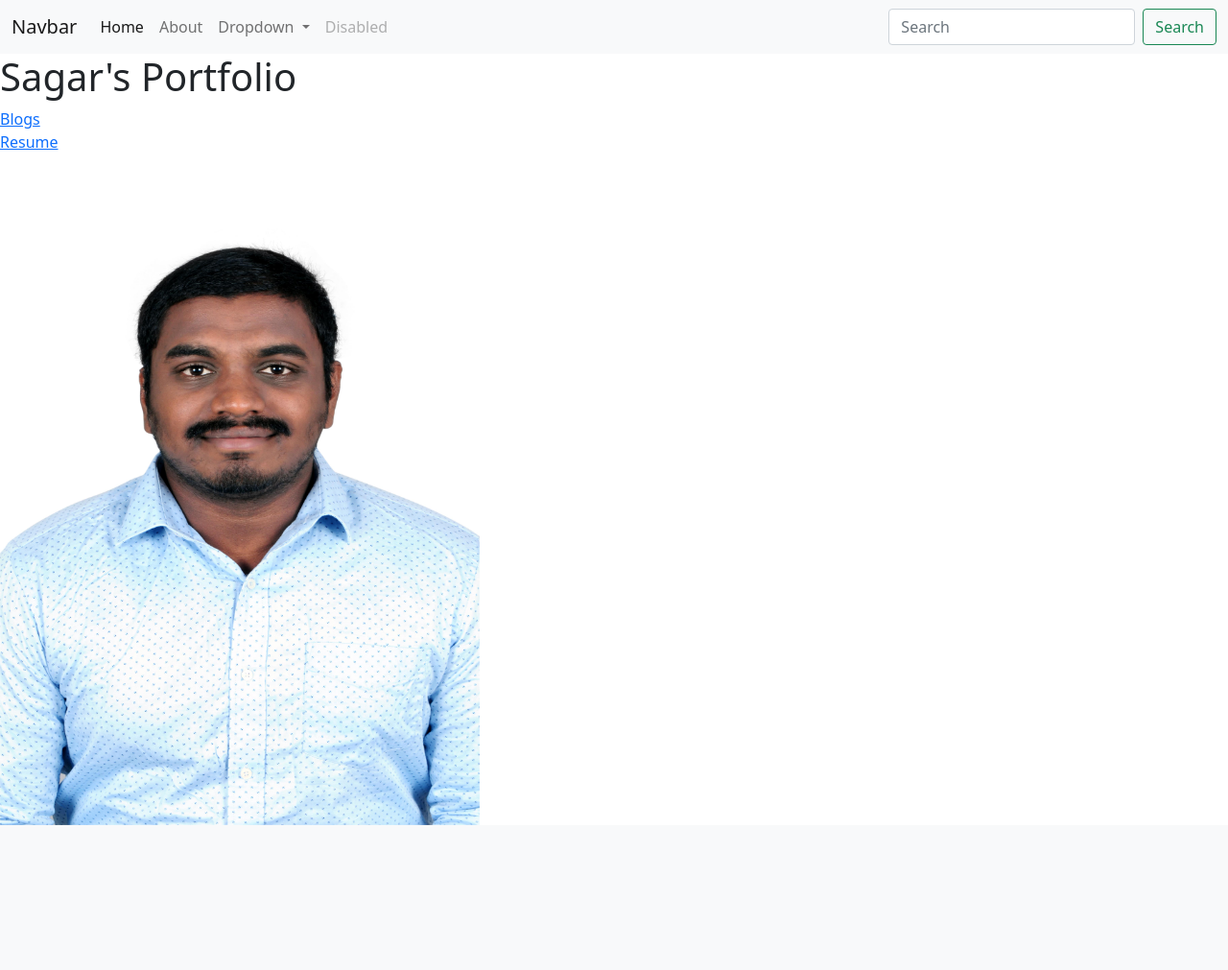
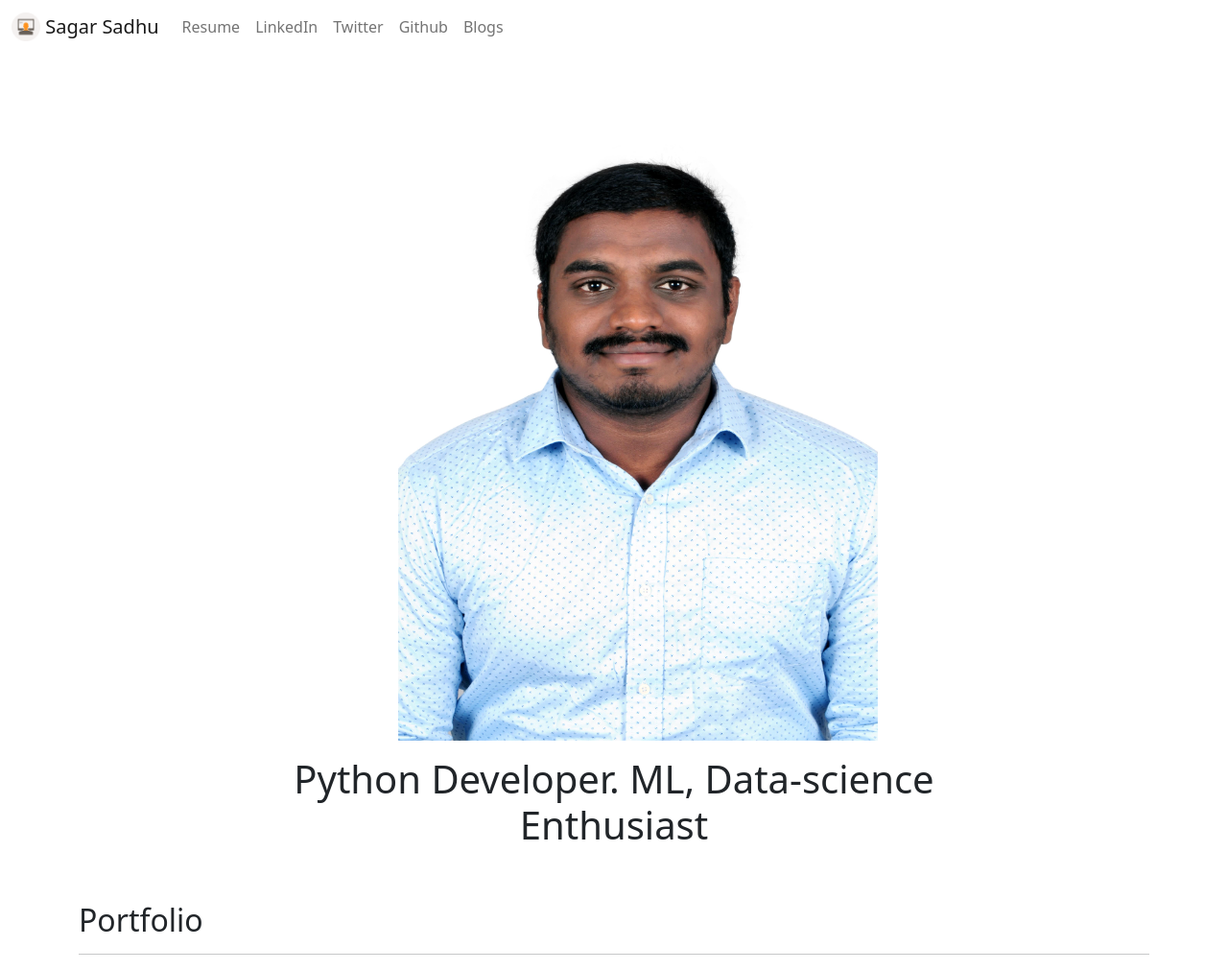
Before and after one commit to sagarsadhu/os-python, a Django app: template django/personal_portfolio-project/portfolio/templates/portfolio/home.html in a window 1280 px wide. Shown: the whole page at 96% size. Before the commit the page ends 860 px from the top, so only its background shows below. Run offline with Django 3.2, Linux system fonts and the light colour scheme; the template is opened without the code that fills it, so the values that code supplies are empty; some libraries are stand-ins or nearby versions.

Commit message:
Personal Portfolio styling part-1

```diff
--- a/django/personal_portfolio-project/portfolio/templates/portfolio/base.html
+++ b/django/personal_portfolio-project/portfolio/templates/portfolio/base.html
@@ -1,5 +1,6 @@
 <!doctype html>
 <html lang="en">
+{% load static %}
   <head>
     <!-- Required meta tags -->
     <meta charset="utf-8">
@@ -8,56 +9,50 @@
     <!-- Bootstrap CSS -->
     <link href="https://cdn.jsdelivr.net/npm/bootstrap@5.0.1/dist/css/bootstrap.min.css" rel="stylesheet" integrity="sha384-+0n0xVW2eSR5OomGNYDnhzAbDsOXxcvSN1TPprVMTNDbiYZCxYbOOl7+AMvyTG2x" crossorigin="anonymous">
 
+    <link rel="icon" type="image/png" href="{% static 'portfolio/Logo.png' %}">
+
     <title>Sagar Sadhu</title>
   </head>
   <body>
-  <nav class="navbar navbar-expand-lg navbar-light bg-light">
+  <nav class="navbar navbar-expand-md navbar-light">
   <div class="container-fluid">
-    <a class="navbar-brand" href="#">Navbar</a>
+    <a class="navbar-brand" href="{% url 'home' %}">
+      <img src="{% static 'portfolio/Logo.png' %}" width="30" height="30" class="d-inline-block align-top" alt="Sagar's Logo">
+      <span>Sagar Sadhu</span>
+    </a>
     <button class="navbar-toggler" type="button" data-bs-toggle="collapse" data-bs-target="#navbarSupportedContent" aria-controls="navbarSupportedContent" aria-expanded="false" aria-label="Toggle navigation">
       <span class="navbar-toggler-icon"></span>
     </button>
-    <div class="collapse navbar-collapse" id="navbarSupportedContent">
-      <ul class="navbar-nav me-auto mb-2 mb-lg-0">
+    <div class="collapse navbar-collapse text-center" id="navbarNav">
+      <ul class="navbar-nav ml-auto">
         <li class="nav-item">
-          <a class="nav-link active" aria-current="page" href="#">Home</a>
+          <a class="nav-link" href="{% static 'portfolio/S.B.G.Sagar.pdf' %}">Resume</a>
         </li>
         <li class="nav-item">
-          <a class="nav-link" href="#">About</a>
-        </li>
-        <li class="nav-item dropdown">
-          <a class="nav-link dropdown-toggle" href="#" id="navbarDropdown" role="button" data-bs-toggle="dropdown" aria-expanded="false">
-            Dropdown
-          </a>
-          <ul class="dropdown-menu" aria-labelledby="navbarDropdown">
-            <li><a class="dropdown-item" href="#">Action</a></li>
-            <li><a class="dropdown-item" href="#">Another action</a></li>
-            <li><hr class="dropdown-divider"></li>
-            <li><a class="dropdown-item" href="#">Something else here</a></li>
-          </ul>
+            <a class="nav-link" href="https://www.linkedin.com/in/bala-gangadhar-sagar-sadhu-1781b5115/" target="_blank">LinkedIn</a>
         </li>
         <li class="nav-item">
-          <a class="nav-link disabled" href="#" tabindex="-1" aria-disabled="true">Disabled</a>
+            <a class="nav-link" href="https://twitter.com/sagar_sadhu_" target="_blank">Twitter</a>
+        </li>
+        <li class="nav-item">
+            <a class="nav-link" href="https://github.com/sagarsadhu" target="_blank">Github</a>
+        </li>
+        <li class="nav-item">
+         <a class="nav-link" href="{% url 'blog:all_blogs' %}">Blogs</a>
         </li>
       </ul>
-      <form class="d-flex">
-        <input class="form-control me-2" type="search" placeholder="Search" aria-label="Search">
-        <button class="btn btn-outline-success" type="submit">Search</button>
-      </form>
     </div>
   </div>
   </nav>
+  <div class="container">
   {% block content %} {% endblock %}
+  </div>
+    <!-- Optional JavaScript -->
+    <!-- jQuery first, then Popper.js, then Bootstrap JS -->
+    <script src="https://code.jquery.com/jquery-3.4.1.slim.min.js" integrity="sha384-J6qa4849blE2+poT4WnyKhv5vZF5SrPo0iEjwBvKU7imGFAV0wwj1yYfoRSJoZ+n" crossorigin="anonymous"></script>
+    <script src="https://cdn.jsdelivr.net/npm/popper.js@1.16.0/dist/umd/popper.min.js" integrity="sha384-Q6E9RHvbIyZFJoft+2mJbHaEWldlvI9IOYy5n3zV9zzTtmI3UksdQRVvoxMfooAo" crossorigin="anonymous"></script>
+    <script src="https://stackpath.bootstrapcdn.com/bootstrap/4.4.1/js/bootstrap.min.js" integrity="sha384-wfSDF2E50Y2D1uUdj0O3uMBJnjuUD4Ih7YwaYd1iqfktj0Uod8GCExl3Og8ifwB6" crossorigin="anonymous"></script>
 
-    <!-- Optional JavaScript; choose one of the two! -->
 
-    <!-- Option 1: Bootstrap Bundle with Popper -->
-    <script src="https://cdn.jsdelivr.net/npm/bootstrap@5.0.1/dist/js/bootstrap.bundle.min.js" integrity="sha384-gtEjrD/SeCtmISkJkNUaaKMoLD0//ElJ19smozuHV6z3Iehds+3Ulb9Bn9Plx0x4" crossorigin="anonymous"></script>
-
-    <!-- Option 2: Separate Popper and Bootstrap JS -->
-    <!--
-    <script src="https://cdn.jsdelivr.net/npm/@popperjs/core@2.9.2/dist/umd/popper.min.js" integrity="sha384-IQsoLXl5PILFhosVNubq5LC7Qb9DXgDA9i+tQ8Zj3iwWAwPtgFTxbJ8NT4GN1R8p" crossorigin="anonymous"></script>
-    <script src="https://cdn.jsdelivr.net/npm/bootstrap@5.0.1/dist/js/bootstrap.min.js" integrity="sha384-Atwg2Pkwv9vp0ygtn1JAojH0nYbwNJLPhwyoVbhoPwBhjQPR5VtM2+xf0Uwh9KtT" crossorigin="anonymous"></script>
-    -->
   </body>
 </html>
--- a/django/personal_portfolio-project/portfolio/templates/portfolio/home.html
+++ b/django/personal_portfolio-project/portfolio/templates/portfolio/home.html
@@ -1,25 +1,37 @@
 {% extends 'portfolio/base.html' %}
+{% load static %}
+{% block content %}
 
-{% block content %}
-    <h1>Sagar's Portfolio</h1>
-    {% load static %}
+<div class="row justify-content-center my-3">
+    <div class="col-5">
+    <img src="{% static 'portfolio/sagar.JPG' %}" height="700" width="500">
+    </div>
+</div>
 
-    <a href="{% url 'blog:all_blogs' %}">Blogs</a>
-    <br>
-    <a href="{% static 'portfolio/S.B.G.Sagar.pdf' %}">Resume</a>
-    <br>
-    <img src="{% static 'portfolio/sagar.JPG' %}" height="700" width="500">
-    <br>
+<div class="row justify-content-center mb-3">
+  <div class="col-md-9 text-center">
+    <h1 id="hometext" class="font-weight-bold">Python Developer. ML, Data-science Enthusiast</h1>
+  </div>
+</div>
 
+<h2 class="mt-5">Portfolio</h2>
+<hr>
+<div class="row">
+    {% for project in projects %}
+    <div class="col-lg-4 col-md-6">
+        {% if project.url %}
+        <a href="{{ project.url }}" target="_blank">
+            <img src=" {{ project.image.url }}" height="250" width="250" alt="portfolio image" class="img-fluid mb-2">
+        </a>
+        {% else %}
+        <img src=" {{ project.image.url }}" height="250" width="250" alt="portfolio image" class="img-fluid mb-2">
+        {% endif %}
 
-    {% for project in projects %}
+    <h3>{{ project.title }}</h3>
+    <p>{{ project.description }}</p>
 
-    <h2>{{ project.title }}</h2>
-    <p>{{ project.description }}</p>
-    <img src=" {{ project.image.url }}" height="250" width="250" alt="password image">
-    {% if project.url %}
-    <br><a href="{{ project.url }}">Link</a>
-    {% endif %}
+    </div>
     {% endfor %}
+</div>
 
 {% endblock %}
```
Also changed, not shown: django/personal_portfolio-project/portfolio/static/portfolio/Logo.png (added).
